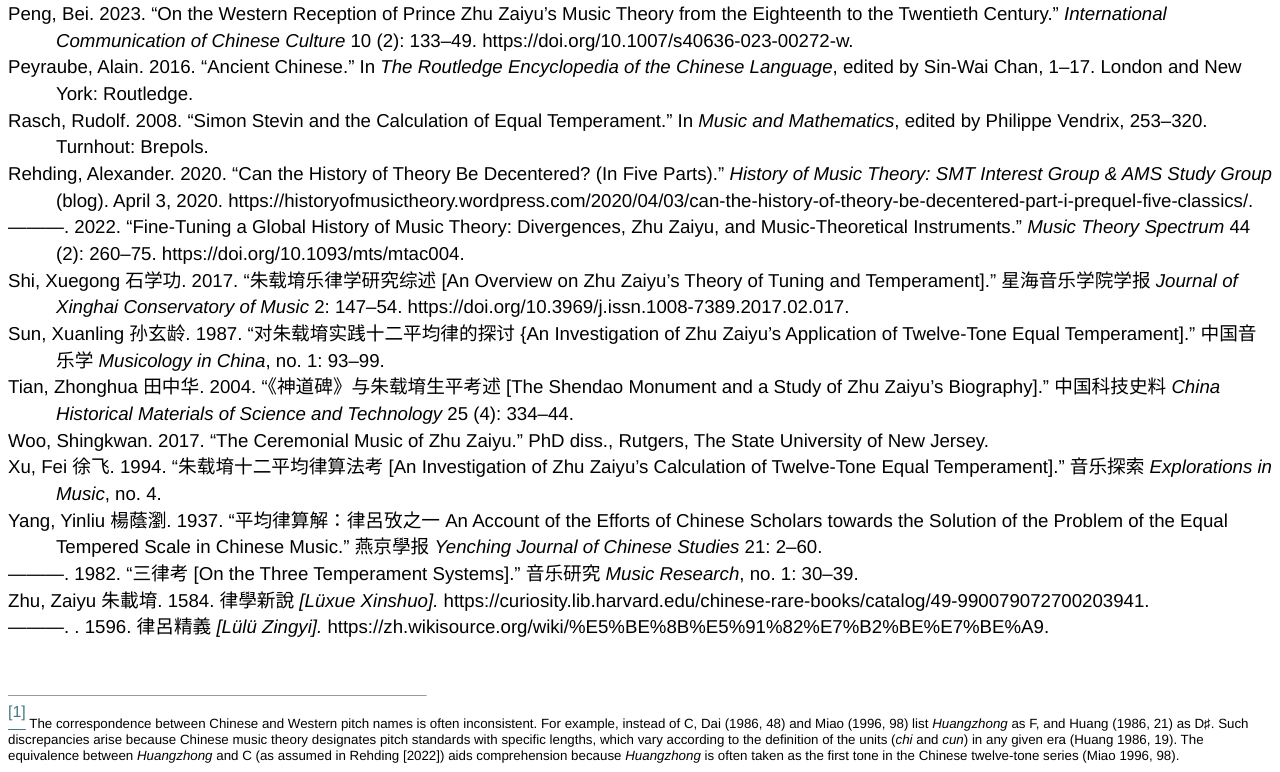
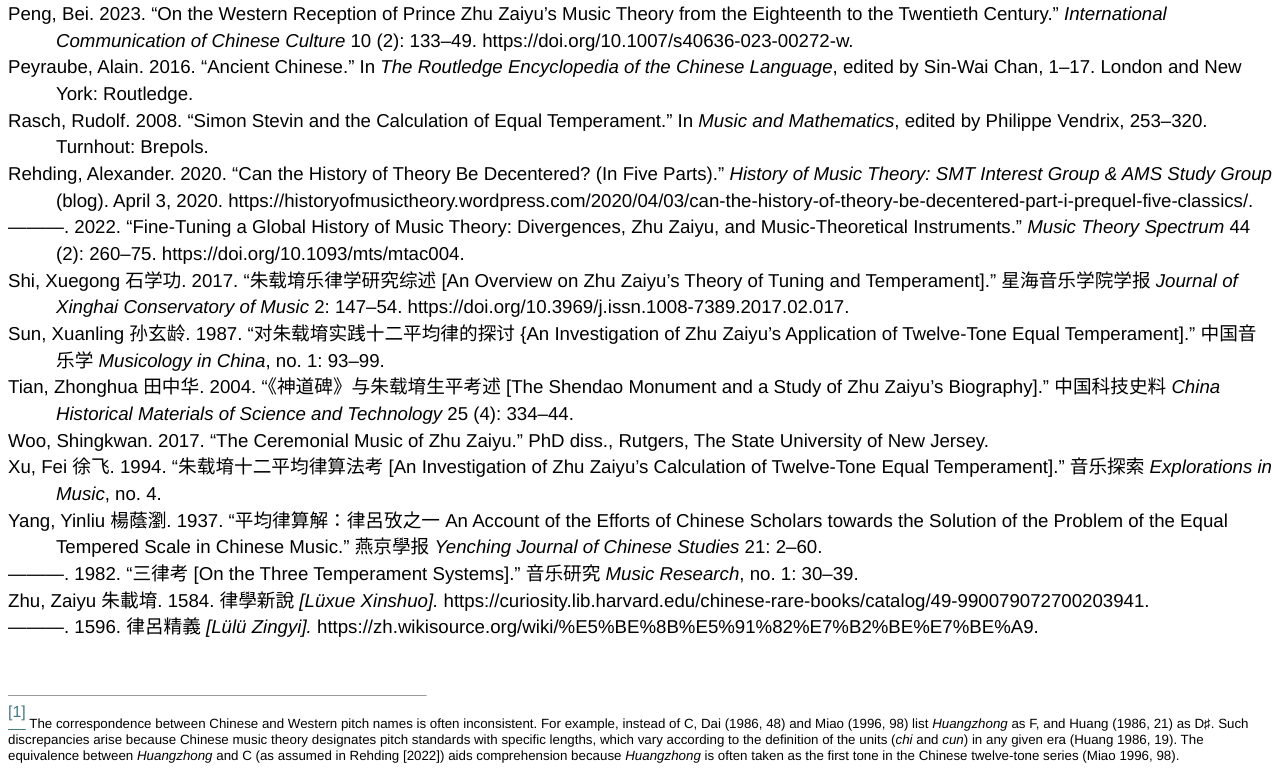
Before and after one commit to jasonleeubc/SMT24, a plain HTML site: page index.html in a window 1280 px wide. Shown: the part 3352-4124 px from the top of the page. Drawn offline with Linux system fonts and the light colour scheme.

Commit message:
Update index.html

```diff
--- a/index.html
+++ b/index.html
@@ -968,8 +968,8 @@ lang=EN-US style='font-size:14.0pt;font-family:"Helvetica Neue"'> <i>[Lüxue Xin
 style='font-size:14.0pt;font-family:"Helvetica Neue",serif'>https://curiosity.lib.harvard.edu/chinese-rare-books/catalog/49-990079072700203941.</span></p>
 
 <p class=MsoNormal style='margin-left:36.0pt;text-indent:-36.0pt;line-height:
-20.0pt'><span lang=EN-US style='font-size:14.0pt;font-family:"Helvetica Neue"'>———. </span><span
-lang=EN-US style='font-size:14.0pt;font-family:"Helvetica Neue"'>. 1596. </span><span
+20.0pt'><span lang=EN-US style='font-size:14.0pt;font-family:"Helvetica Neue"'>———.</span><span
+lang=EN-US style='font-size:14.0pt;font-family:"Helvetica Neue"'> 1596. </span><span
 lang=EN-US style='font-size:14.0pt;font-family:"PMingLiU",serif'>律呂精義</span><span
 lang=EN-US style='font-size:14.0pt;font-family:"Helvetica Neue"'> <i>[Lülü Zingyi].</i> </span><span lang=EN-US
 style='font-size:14.0pt;font-family:"Helvetica Neue",serif'>https://zh.wikisource.org/wiki/%E5%BE%8B%E5%91%82%E7%B2%BE%E7%BE%A9.</span></p>
```
